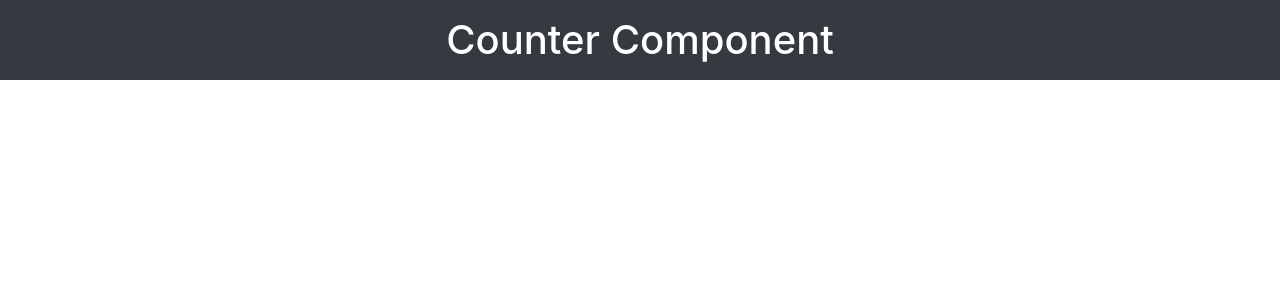
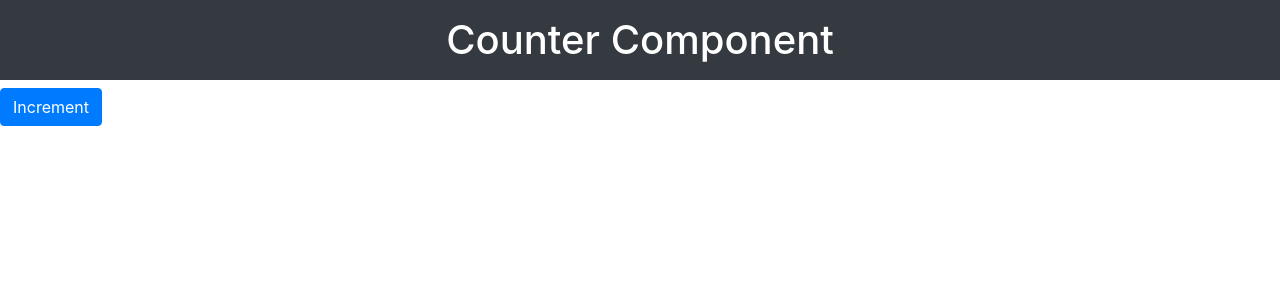
Before and after one commit to sonusbeat/react-mosh, a React (Create React App) app: page / in a window 1280 px wide. Shown: the top 300 px of the page. Built offline with nearby package versions, Linux system fonts and the light colour scheme.

Commit message:
04-adding-children

```diff
--- a/src/components/counter.jsx
+++ b/src/components/counter.jsx
@@ -3,9 +3,12 @@ import React, { Component } from 'react';
 class Counter extends Component {
     render() {
         return (
-            <h1 className="text-center bg-dark text-white py-3">
-                Counter Component
-            </h1>
+            <React.Fragment>
+                <h1 className="text-center bg-dark text-white py-3">
+                    Counter Component
+                </h1>
+                <button className="btn btn-default btn-primary">Increment</button>
+            </React.Fragment>
         );
     }
 }
--- a/src/index.js
+++ b/src/index.js
@@ -6,7 +6,4 @@ import * as serviceWorker from "./serviceWorker";
 
 ReactDOM.render(<Counter />, document.getElementById("root"));
 
-// If you want your app to work offline and load faster, you can change
-// unregister() to register() below. Note this comes with some pitfalls.
-// Learn more about service workers: https://bit.ly/CRA-PWA
 serviceWorker.unregister();
```
Also changed, not shown: 1 other file (tests, documents, lock files or other folders).
